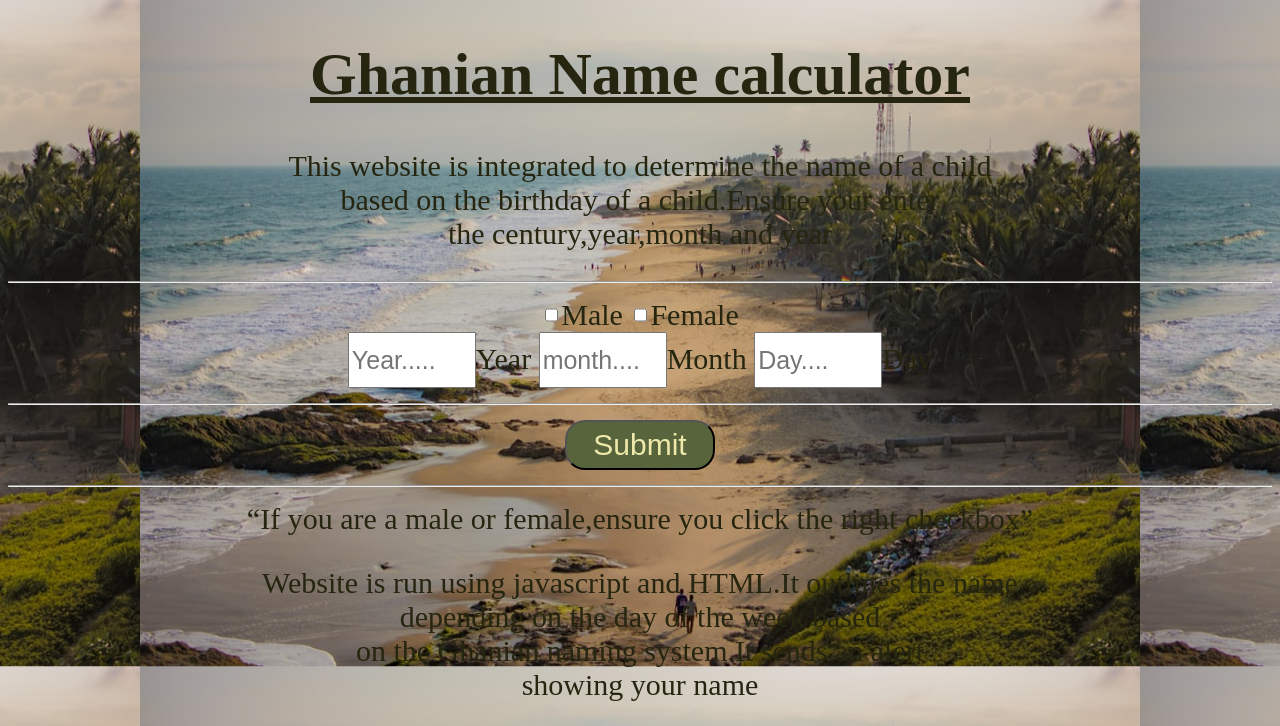
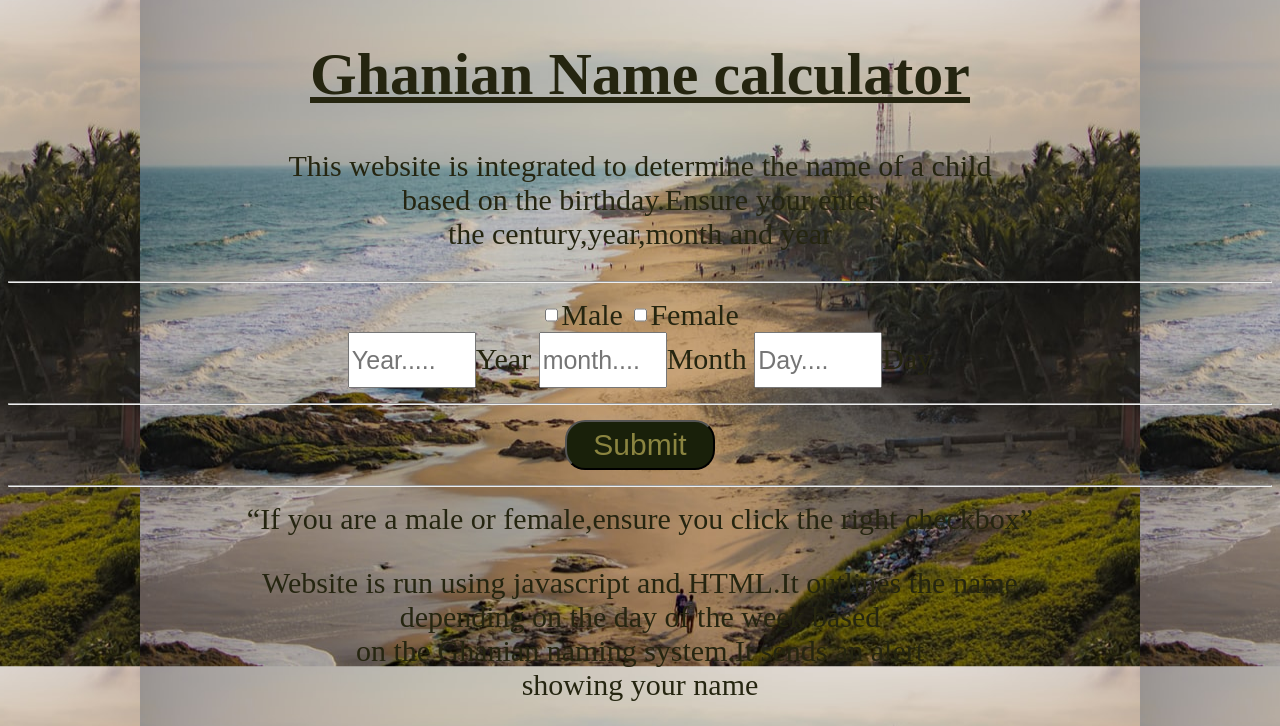
Before and after one commit to George-Stephen/Name-calc, a plain HTML site: page index.html in a window 1280 px wide. Shown: the top 726 px of the page. Drawn offline with Linux system fonts and the light colour scheme.

Commit message:
new data

```diff
--- a/css/style.css
+++ b/css/style.css
@@ -8,8 +8,8 @@ body{
     background-repeat: inherit;
 }
 input[type=submit]{
-    background-color: rgb(87, 100, 60);
-    color: palegoldenrod;
+    background-color: rgb(25, 32, 10);
+    color: rgb(138, 132, 64);
     height: 50px;
     width: 150px;
     font-size: 30px;
--- a/index.html
+++ b/index.html
@@ -11,7 +11,7 @@
     <body>
          <h1><u>Ghanian Name calculator</u></h1>
         <p>This website is integrated to determine the name of a child <br>
-        based on the birthday of a child.Ensure your enter<br> the century,year,month and year</p>
+        based on the birthday.Ensure your enter<br> the century,year,month and year</p>
         <hr>
         <div id="input">
         <input type="checkbox" id="Male">Male
--- a/java.js
+++ b/java.js
@@ -22,7 +22,10 @@ function calc(){
 
     if(Male.checked==true){
         alert("your Akan name is "+maleName[BirthDay])
+        alert("you were born on "+Days[BirthDay])
     }
     else
         alert("Your Akan name is "+femaleName[BirthDay])
+        alert("you were born on "+Days[BirthDay])
+
 }
```
